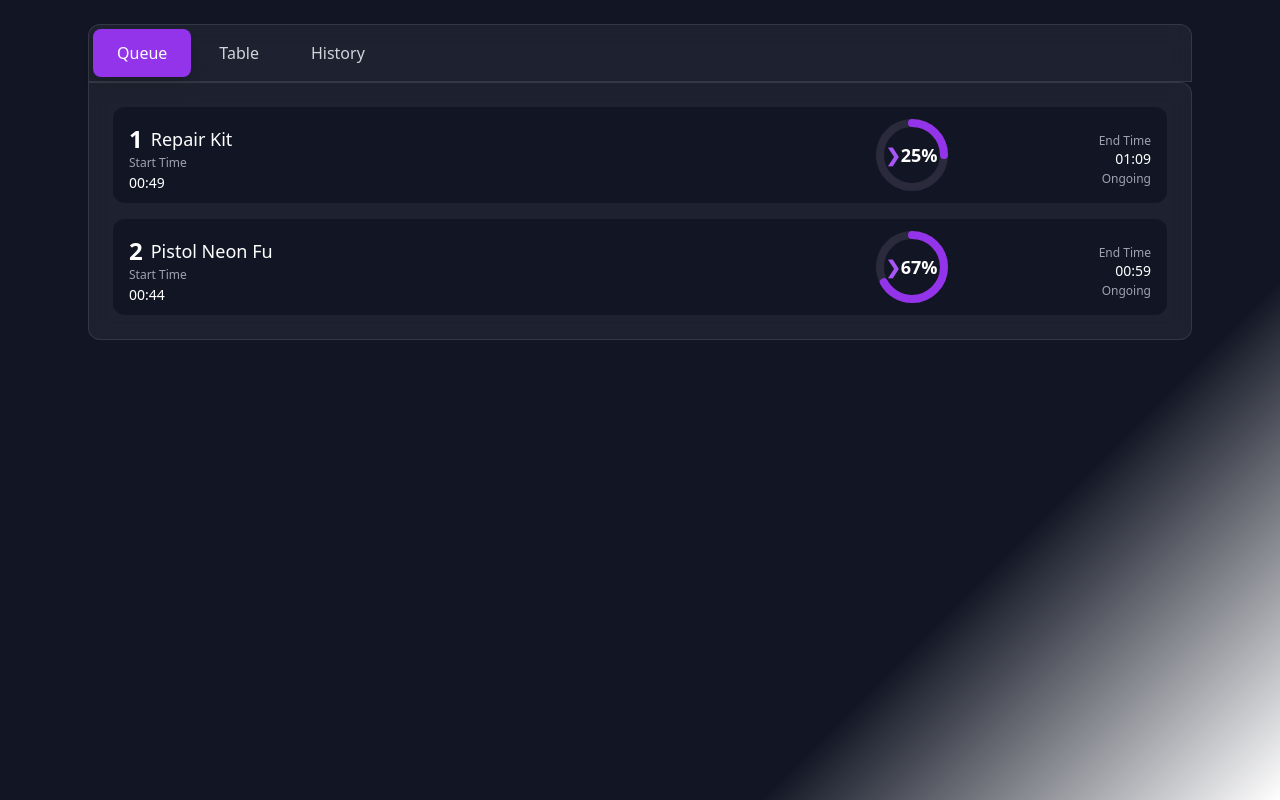
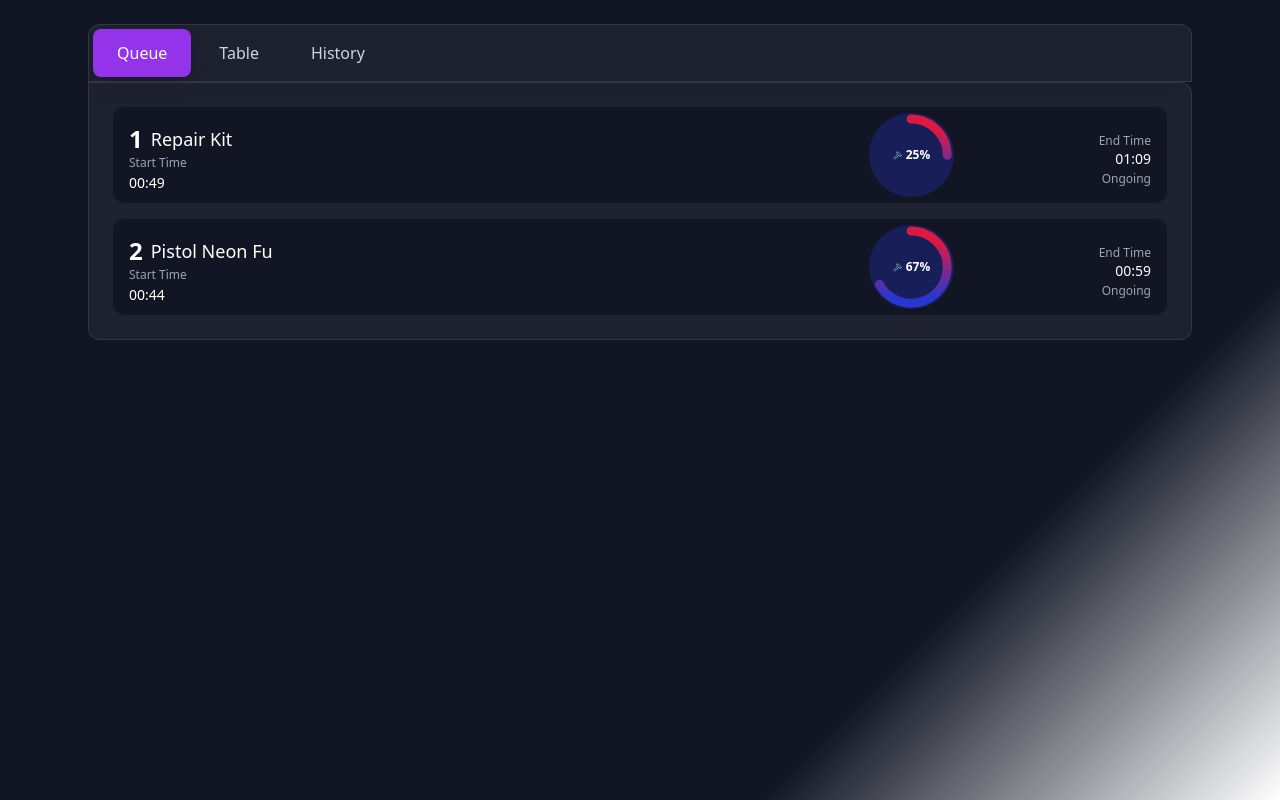
Before and after one commit to kush2863/assignment1, a React (Vite) app: page / in a window 1280 px wide. Built offline with nearby package versions, Linux system fonts and the light colour scheme.

Commit message:
Refactor: Implement custom progress ring
Implement a custom progress ring in the QueueTab component, matching the provided design specifications.

```diff
--- a/src/components/QueueTab.tsx
+++ b/src/components/QueueTab.tsx
@@ -1,5 +1,6 @@
 
 import React, { useState, useEffect } from 'react';
+import { Hammer } from 'lucide-react';
 
 interface QueueItem {
   id: string;
@@ -97,48 +98,47 @@ export const QueueTab = () => {
                   </div>
                 </div>
 
-                {/* Right Side - Progress Circle */}
+                {/* Right Side - Progress Ring */}
                 <div className="flex-1 flex items-center justify-center relative">
-                  <div className="w-20 h-20 relative flex items-center justify-center">
-                    {/* Circular Progress Background */}
-                    <svg className="w-full h-full absolute" viewBox="0 0 100 100">
+                  <div className="w-[90.25px] h-[90.25px] relative flex items-center justify-center">
+                    {/* Outline - Outer Circle */}
+                    <div className="absolute left-0 right-0 top-0.12 bottom-0 rounded-full bg-[rgba(39,55,207,0.3)]"></div>
+
+                    {/* Base - Progress Background */}
+                    <div className="absolute left-[2.75px] right-[2.5px] top-[2.75px] bottom-[2.75px] rounded-full bg-[rgba(39,55,207,0.3)]"></div>
+
+                    {/* Semi-Circle Progress */}
+                    <svg className="absolute inset-0 w-full h-full -rotate-90" viewBox="0 0 100 100">
                       <circle
                         cx="50"
                         cy="50"
                         r="40"
                         fill="transparent"
-                        stroke="#2A2A3C"
-                        strokeWidth="10"
-                      />
-                    </svg>
-
-                    {/* Circular Progress Indicator */}
-                    <svg className="w-full h-full absolute -rotate-90" viewBox="0 0 100 100">
-                      <circle
-                        cx="50"
-                        cy="50"
-                        r="40"
-                        fill="transparent"
-                        stroke={isCompleted ? "#00FF85" : "#9333EA"}
+                        stroke={isCompleted ? "#00FF85" : "url(#progressGradient)"}
                         strokeWidth="10"
                         strokeDasharray="251.2"
                         strokeDashoffset={251.2 - (251.2 * progress) / 100}
                         strokeLinecap="round"
                         className="transition-all duration-1000 ease-in-out"
                       />
+
+                      {/* Gradient Definition */}
+                      <defs>
+                        <linearGradient id="progressGradient" x1="0%" y1="0%" x2="100%" y2="0%">
+                          <stop offset="7.56%" stopColor="#2737CF" />
+                          <stop offset="83.2%" stopColor="#DA1A41" />
+                        </linearGradient>
+                      </defs>
                     </svg>
 
-                    {/* Progress Text */}
+                    {/* Progress Content */}
                     <div className="absolute inset-0 flex items-center justify-center flex-col">
-                      <span className="text-lg font-bold flex items-center">
-                        {isCompleted ?
-                          <span className="text-[#00FF85]">100%</span> :
-                          <>
-                            <span className="text-purple-500">&#x276F;</span>
-                            <span>{progress}%</span>
-                          </>
-                        }
-                      </span>
+                      <div className="flex items-center gap-1">
+                        <Hammer size={9} className="text-[#77C2BA]" />
+                        <span className={`text-xs font-semibold ${isCompleted ? "text-[#00FF85]" : "text-white"}`}>
+                          {progress}%
+                        </span>
+                      </div>
                     </div>
                   </div>
 
```
